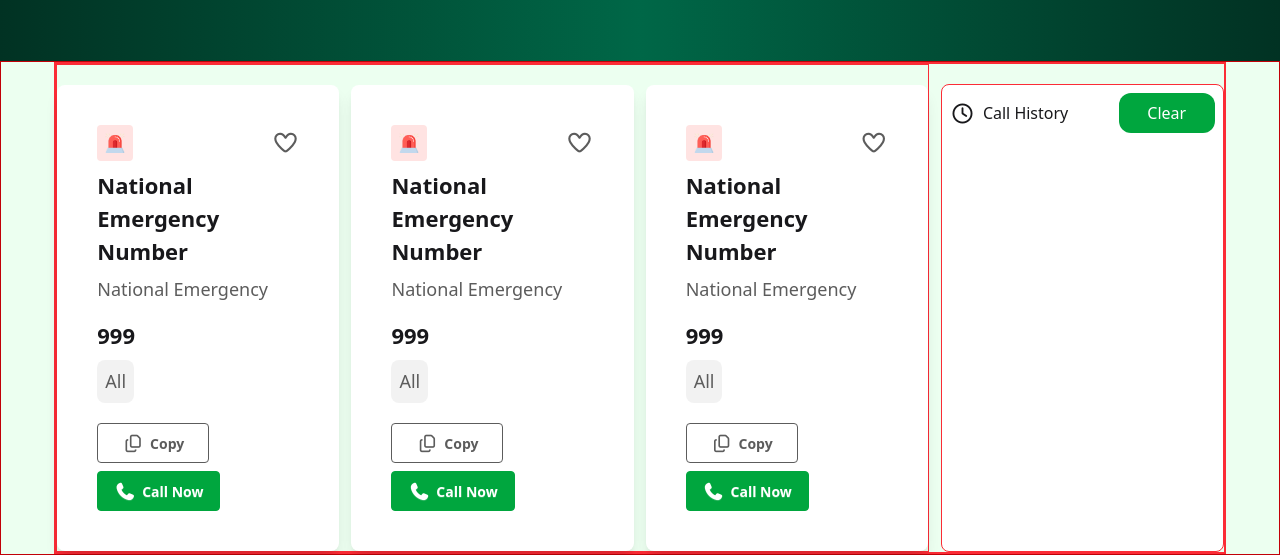
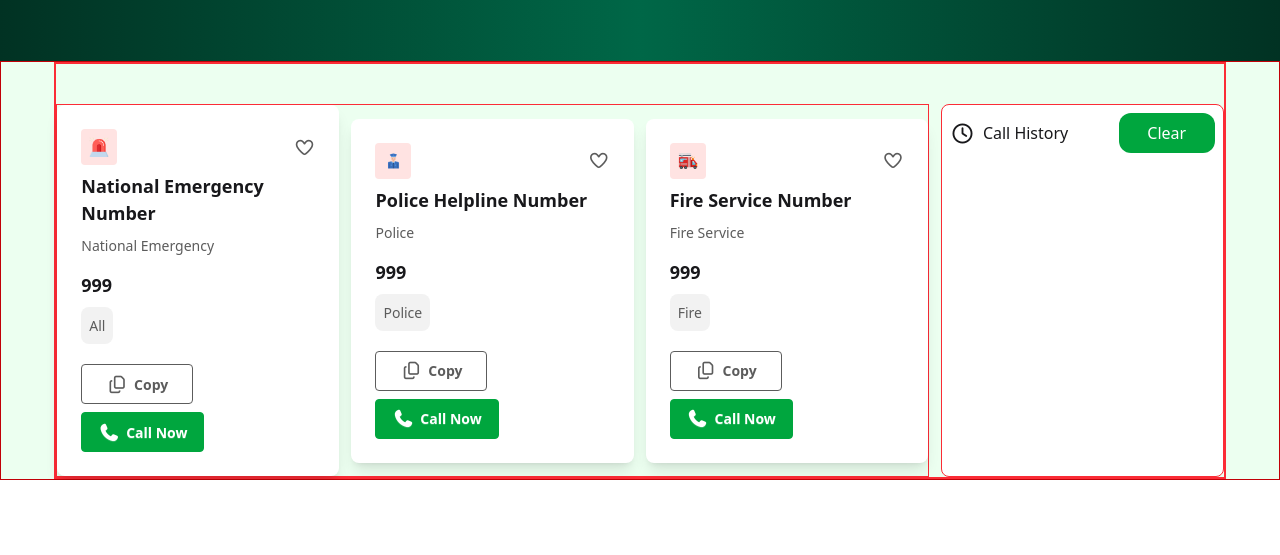
Before and after one commit to am-mahmud/emergency-hotline, a plain HTML site: page index.html in a window 1280 px wide. Shown: the part 399-954 px from the top of the page. After the commit the page ends 879 px from the top, so only its background shows below. Drawn offline with nearby package versions, Linux system fonts and the light colour scheme.

Commit message:
Card section modified

```diff
--- a/index.html
+++ b/index.html
@@ -117,13 +117,14 @@
 
          <!-- Hotlines -->
          <section class="bg-[#ecfff0] border-1 border-red-700">
+
             <!-- Cards and Call history -->
           <section class="w-11/12 mx-auto grid grid-cols-1 md:grid-cols-12 gap-3 border-2 border-red-500">
                 <!-- All Cards -->
-                <section class="md:col-span-9 border-1 border-red-500">
-                    <div class="flex flex-col md:flex-row gap-3 justify-center items-center mt-5">
+                <section class="md:col-span-9 border-1 border-red-500 mt-10">
+                    <div class="flex flex-col md:flex-row gap-3 justify-center items-center">
                     <!-- Card 1 -->
-                        <div class="card w-80 md:w-96 bg-white card-xl shadow-lg">
+                        <div class="card w-full bg-white card-2xl shadow-lg rounded-lg">
                             <div class="card-body">
                                 <!-- Upper Part -->
                                 <div class="flex justify-between items-center">
@@ -154,23 +155,23 @@
                             </div>
                         </div>
                     <!-- Card 2 -->
-                        <div class="card w-80 md:w-96 bg-white card-xl shadow-lg">
+                        <div class="card w-full bg-white card-2xl shadow-lg rounded-lg">
                             <div class="card-body">
                                 <!-- Upper Part -->
                                 <div class="flex justify-between items-center">
                                     <div class="rounded-sm p-2 bg-[#ffe3e2]">
-                                        <img class="w-5 h-5" src="./assets/emergency.png" alt="">
+                                        <img class="w-5 h-5" src="./assets/police.png" alt="">
                                     </div>
                                     <div>
                                         <i class="fa-regular fa-heart fa-lg" style="color: #5c5c5c;"></i>
                                     </div>
                                 </div>
                                 <!-- Main Text -->
-                                <h2 class="card-title font-bold">National Emergency Number</h2>
-                                <p class="text-[#5c5c5c]">National Emergency</p>
+                                <h2 class="card-title font-bold">Police Helpline Number</h2>
+                                <p class="text-[#5c5c5c]">Police</p>
 
                                 <h2 class="card-title font-bold mt-2">999</h2>
-                                <p class="text-[#5c5c5c] bg-[#F2F2F2] w-fit p-2 rounded-lg">All</p>
+                                <p class="text-[#5c5c5c] bg-[#F2F2F2] w-fit p-2 rounded-lg">Police</p>
 
                                 <!-- Buttons -->
                                 <div class="justify-between card-actions mt-3">
@@ -185,23 +186,23 @@
                             </div>
                         </div>
                     <!-- Card 3 -->
-                        <div class="card w-80 md:w-96 bg-white card-xl shadow-lg">
+                        <div class="card w-full bg-white card-2xl shadow-lg rounded-lg">
                             <div class="card-body">
                                 <!-- Upper Part -->
                                 <div class="flex justify-between items-center">
                                     <div class="rounded-sm p-2 bg-[#ffe3e2]">
-                                        <img class="w-5 h-5" src="./assets/emergency.png" alt="">
+                                        <img class="w-5 h-5" src="./assets/fire-service.png" alt="">
                                     </div>
                                     <div>
                                         <i class="fa-regular fa-heart fa-lg" style="color: #5c5c5c;"></i>
                                     </div>
                                 </div>
                                 <!-- Main Text -->
-                                <h2 class="card-title font-bold">National Emergency Number</h2>
-                                <p class="text-[#5c5c5c]">National Emergency</p>
+                                <h2 class="card-title font-bold">Fire Service Number</h2>
+                                <p class="text-[#5c5c5c]">Fire Service</p>
 
                                 <h2 class="card-title font-bold mt-2">999</h2>
-                                <p class="text-[#5c5c5c] bg-[#F2F2F2] w-fit p-2 rounded-lg">All</p>
+                                <p class="text-[#5c5c5c] bg-[#F2F2F2] w-fit p-2 rounded-lg">Fire</p>
 
                                 <!-- Buttons -->
                                 <div class="justify-between card-actions mt-3">
@@ -219,7 +220,7 @@
                 </section>
 
             <!-- Call History -->
-                <aside class="md:col-span-3 mt-5 bg-white p-2 rounded-lg border-1 border-red-500"">
+                <aside class="md:col-span-3 mt-10 bg-white p-2 rounded-lg border-1 border-red-500"">
                 <div class="flex justify-between items-center">
                     <!-- History -->
                     <div class="flex gap-2">
```
